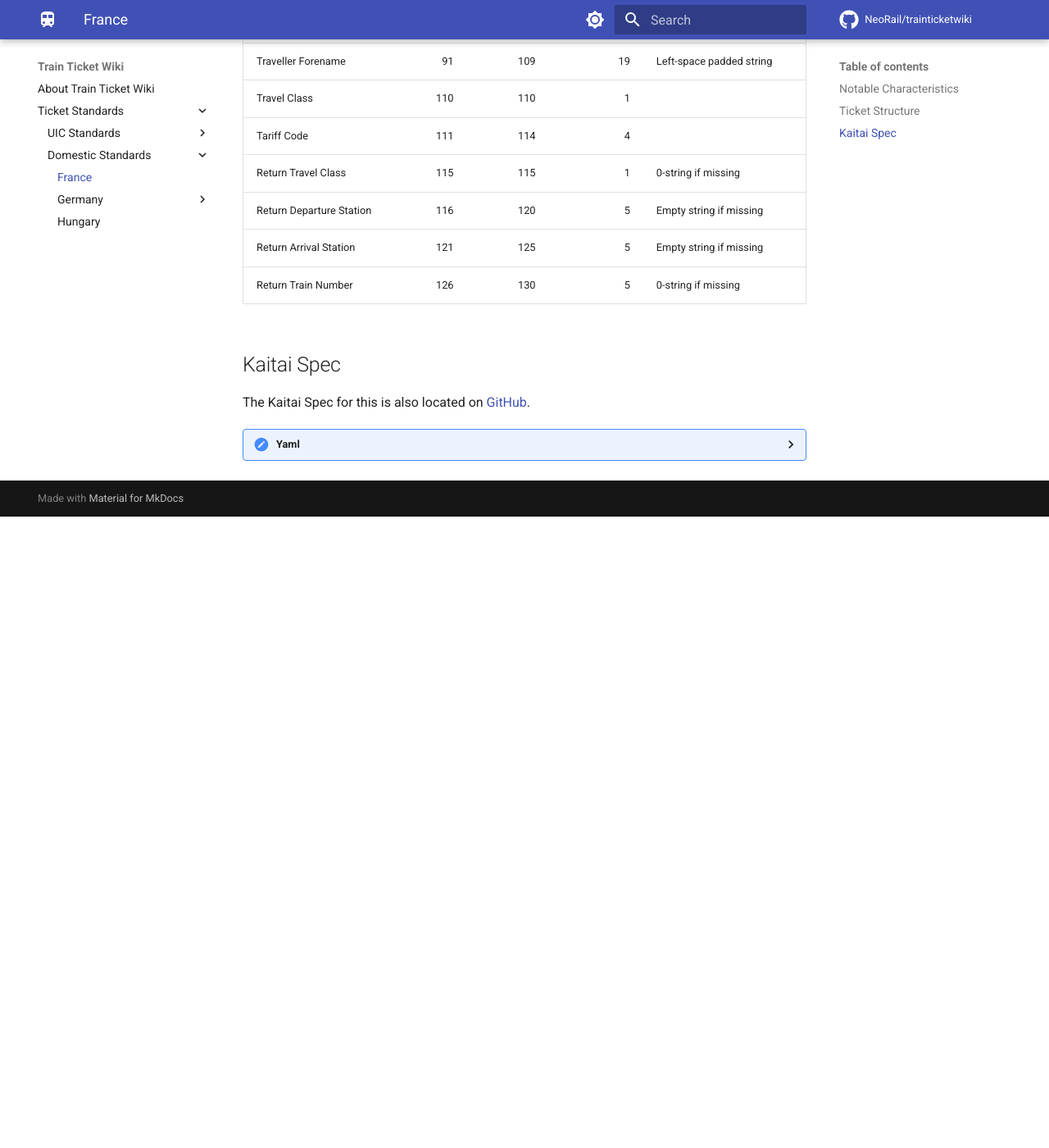
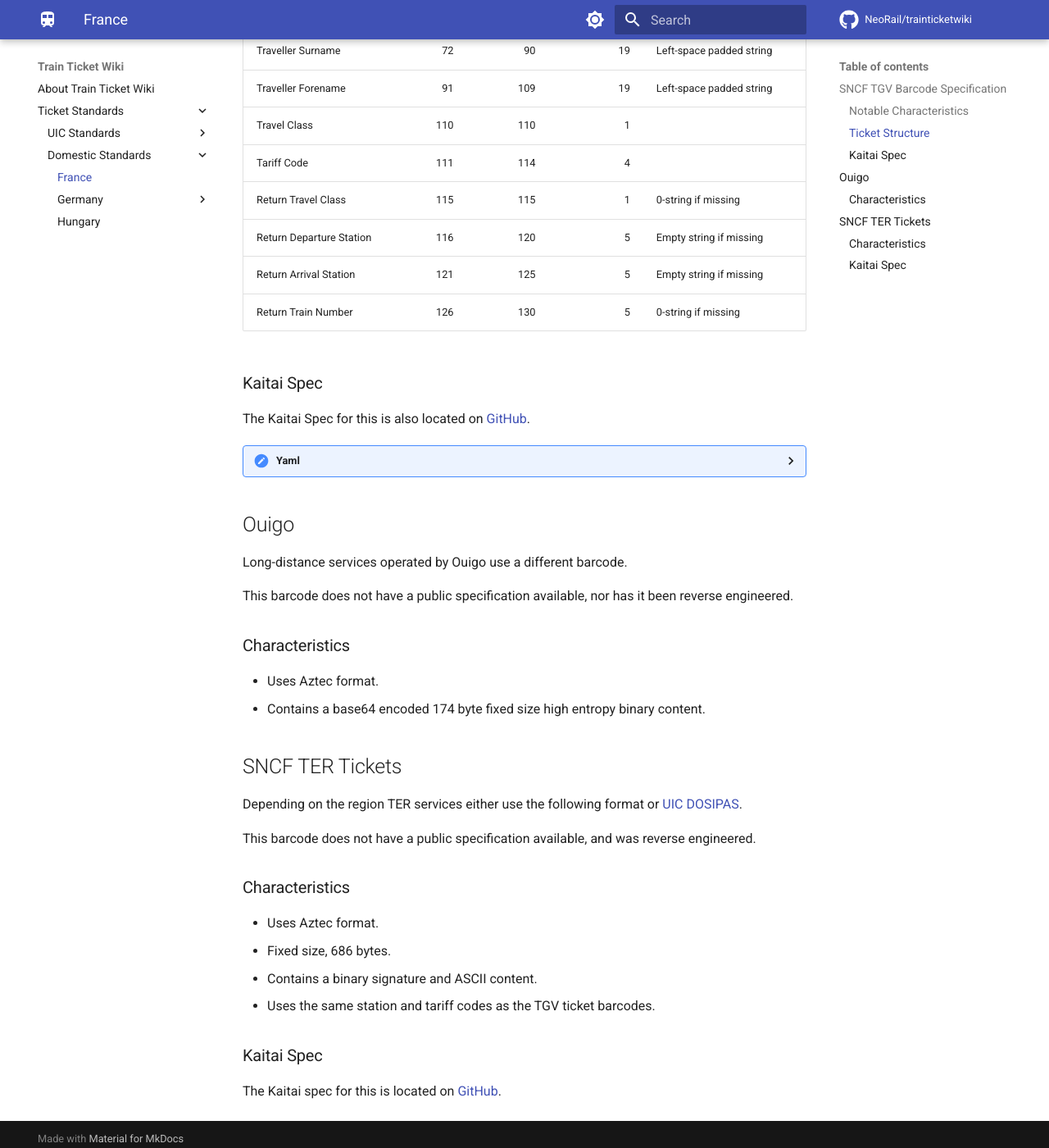
Before and after one commit to NeoRail/trainticketwiki, an MkDocs documentation site: the page built from docs/ticket-standards/domestic-standards/france/index.md, in a window 1280 px wide and 1400 px high, scrolled down 1332 px. Shown: the whole window at 82% size. Built offline with MkDocs 1.6.1 and Material for MkDocs 9.7.7, drawn with Linux system fonts in a browser that asks for light colours; comment, search, counter and statistics services are not loaded; before the commit the page ends 1962 px from its top, so only the background shows below that; some of the changed text lies outside the part shown.

Commit message:
Add SNCF TER and Ouigo tickets

````diff
--- a/docs/ticket-standards/domestic-standards/france/index.md
+++ b/docs/ticket-standards/domestic-standards/france/index.md
@@ -4,11 +4,11 @@ title: France
 
 The SNCF ("Société National des Chemins de Fer") is the French national train company, which uses its own standard for domestic tickets.
 
-# SNCF Barcode Specification
+## SNCF TGV Barcode Specification
 
 This barcode does not have a public specification file available, and was reverse engineered.
 
-## Notable Characteristics
+### Notable Characteristics
 
 |                |                      |
 |----------------|---------------------:|
@@ -18,7 +18,7 @@ This barcode does not have a public specification file available, and was revers
 | Signature      |                  N/A |
 
 
-## Ticket Structure
+### Ticket Structure
 
 !!! info "Offsets are number of bytes"
 
@@ -43,7 +43,7 @@ Return Departure Station |          116 |        120 |              5 | Empty st
 Return Arrival Station   |          121 |        125 |              5 | Empty string if missing         |
 Return Train Number      |          126 |        130 |              5 | 0-string if missing             |
 
-## Kaitai Spec
+### Kaitai Spec
 
 The Kaitai Spec for this is also located on [GitHub](https://github.com/Fahrschein-Autismus/train-barcode-kaitai-spec/blob/main/sncf/sncf.ksy).
 
@@ -127,3 +127,31 @@ The Kaitai Spec for this is also located on [GitHub](https://github.com/Fahrsche
         size: 5
         doc: "5-digit train number (left-zero-padded)"
     ```
+
+## Ouigo
+
+Long-distance services operated by Ouigo use a different barcode.
+
+This barcode does not have a public specification available, nor has it been reverse engineered.
+
+### Characteristics
+
+* Uses Aztec format.
+* Contains a base64 encoded 174 byte fixed size high entropy binary content.
+
+## SNCF TER Tickets
+
+Depending on the region TER services either use the following format or [UIC DOSIPAS](../../uic-standards/dosipas.html).
+
+This barcode does not have a public specification available, and was reverse engineered.
+
+### Characteristics
+
+* Uses Aztec format.
+* Fixed size, 686 bytes.
+* Contains a binary signature and ASCII content.
+* Uses the same station and tariff codes as the TGV ticket barcodes.
+
+### Kaitai Spec
+
+The Kaitai spec for this is located on [GitHub](https://github.com/Fahrschein-Autismus/train-barcode-kaitai-spec/blob/main/sncf/sncf-ter.ksy).
````
Also changed, not shown: docs/ticket-standards/uic-standards/dosipas.md (+7 -1 lines).
